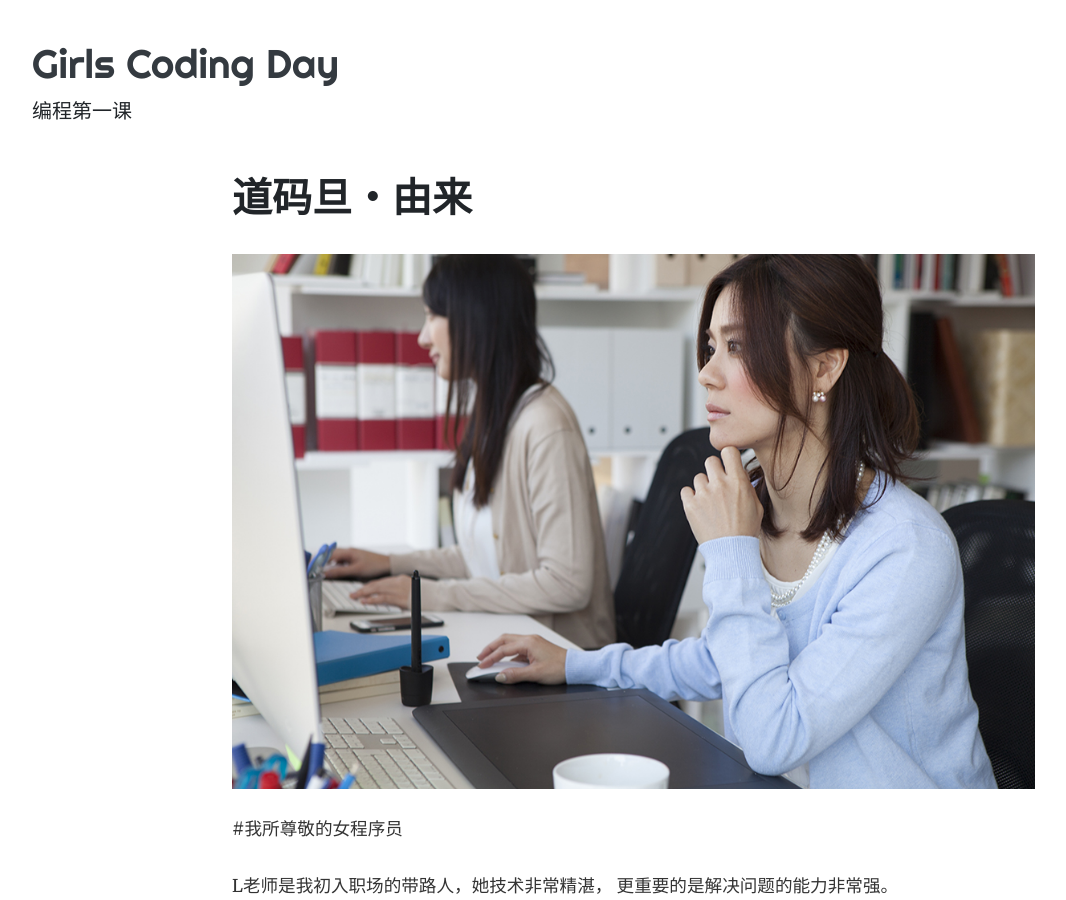
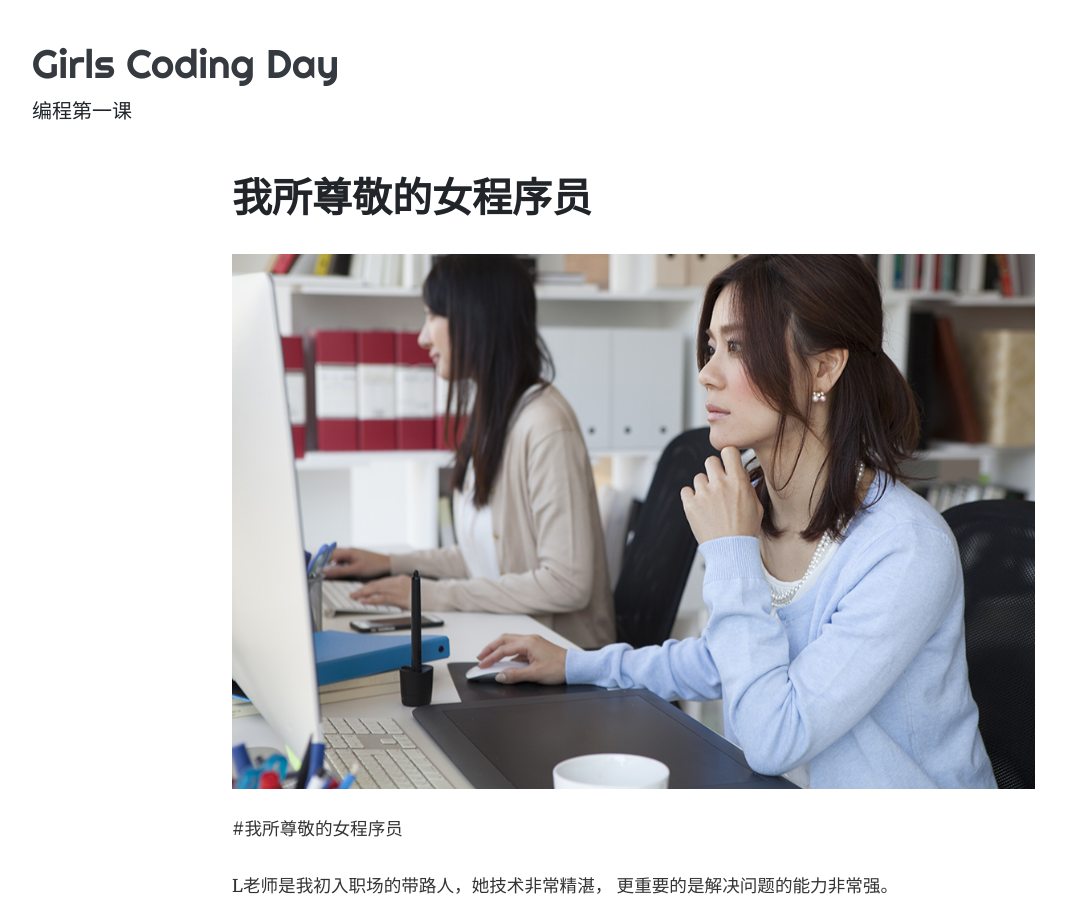
Before and after one commit to gualike/my-first-blog, a Jekyll site: the page built from _posts/2021-03-21-hello-world.md, in a window 1280 px wide and 900 px high. Shown: the whole window, without its empty margins (53-1119 px from the left). Built offline with Jekyll 4.4.1, drawn with Linux system fonts in a browser that asks for light colours; nearby versions of some CDN libraries.

Commit message:
更改标题
更改标题

```diff
--- a/_posts/2021-03-21-hello-world.md
+++ b/_posts/2021-03-21-hello-world.md
@@ -1,6 +1,6 @@
 ---
 layout: post
-title:  "道码旦・由来"
+title:  "我所尊敬的女程序员"
 image: assets/images/01.jpg
 featured: true
 ---
```
